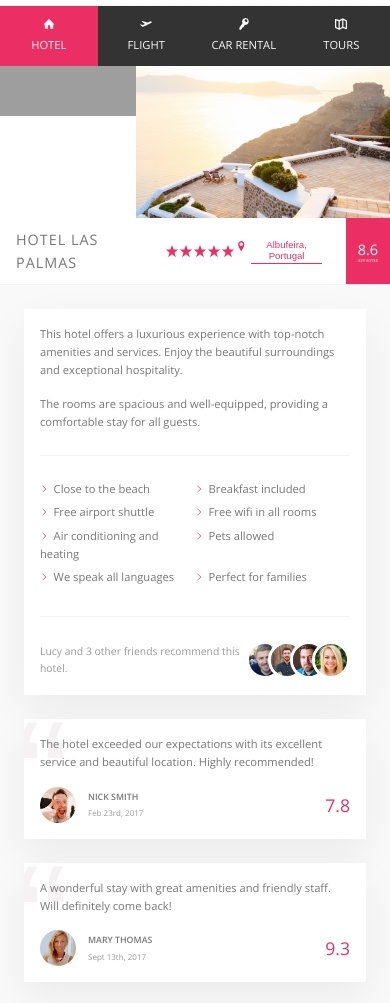
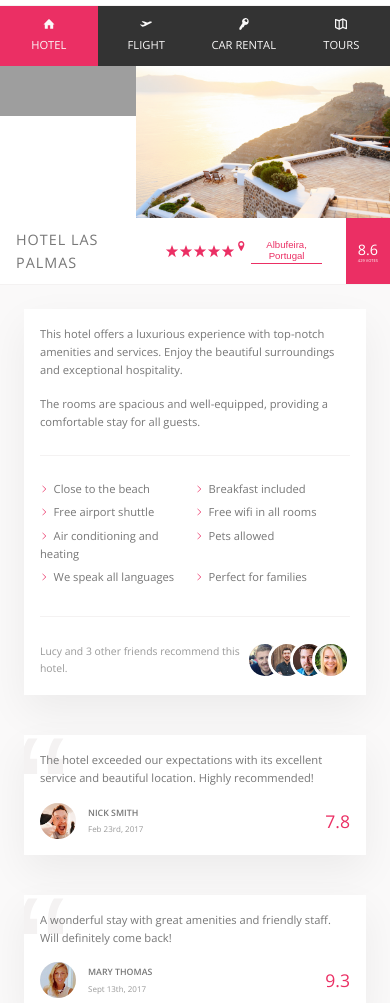
Before and after one commit to MikaelEngvall/Trillo, a website: page index.html in a window 390 px wide. Shown: the part 82-1085 px from the top of the page. Drawn offline with nearby package versions, Linux system fonts and the light colour scheme; grey boxes are pictures that could not be loaded.

Commit message:
Refactor layout of detail and user reviews sections to use grid display for improved responsiveness

```diff
--- a/css/style.css
+++ b/css/style.css
@@ -103,7 +103,9 @@ body {
 
 .detail {
   font-size: 1.4rem;
-  display: flex;
+  display: grid;
+  grid-template-columns: 1fr;
+  gap: 2rem;
   padding: 4.5rem;
   background-color: var(--color-grey-light-1);
   border-bottom: var(--line);
@@ -140,6 +142,9 @@ body {
 }
 
 .user-reviews {
+  display: grid;
+  grid-template-columns: 1fr;
+  gap: 2rem;
   flex: 1;
   display: flex;
   flex-direction: column;
```
